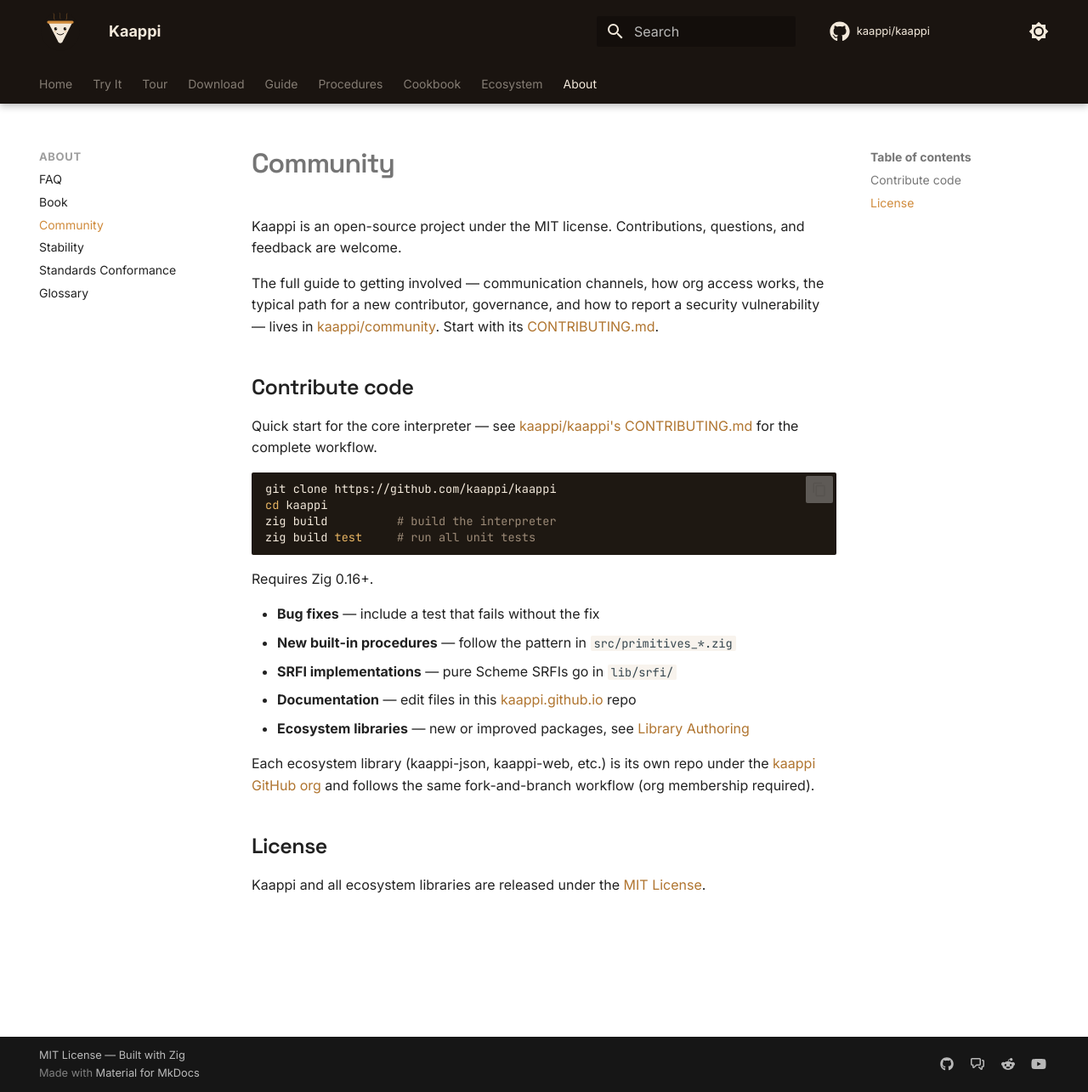
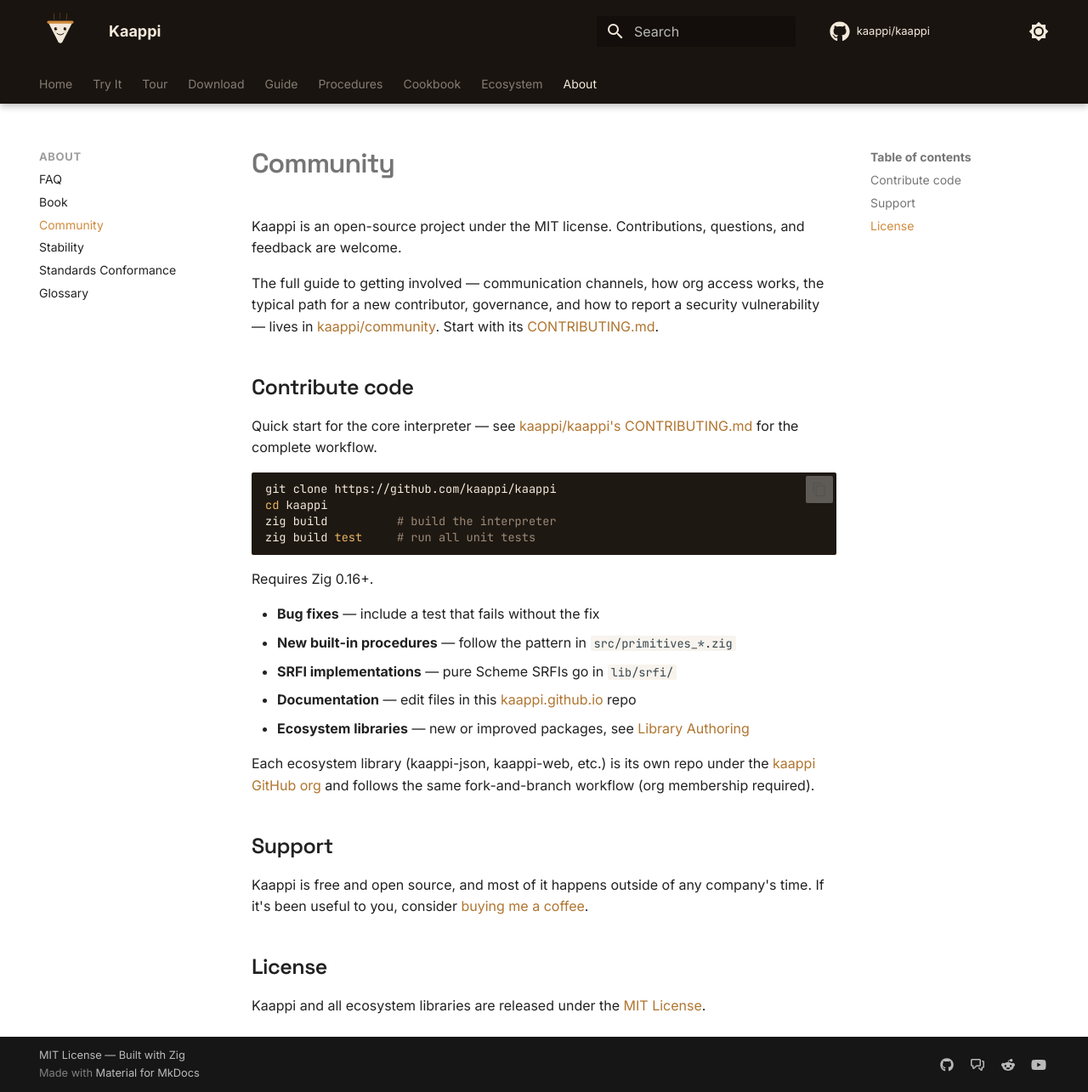
Before and after one commit to kaappi/kaappi.github.io, an MkDocs documentation site: the page built from docs/community.md, in a window 1280 px wide and 1285 px high. Shown: the whole window at 85% size. Built offline with MkDocs 1.6.1 and Material for MkDocs 9.7.7, drawn with Linux system fonts in a browser that asks for light colours; comment, search, counter and statistics services are not loaded.

Commit message:
Add Buy Me a Coffee link to homepage and community page
Signed-off-by: Baiju Muthukadan <baiju.m.mail@gmail.com>

```diff
--- a/docs/community.md
+++ b/docs/community.md
@@ -36,6 +36,12 @@
 the [kaappi GitHub org](https://github.com/kaappi) and follows the same
 fork-and-branch workflow (org membership required).
 
+## Support
+
+Kaappi is free and open source, and most of it happens outside of any
+company's time. If it's been useful to you, consider
+[buying me a coffee](https://www.buymeacoffee.com/baiju).
+
 ## License
 
 Kaappi and all ecosystem libraries are released under the
--- a/overrides/home.html
+++ b/overrides/home.html
@@ -827,6 +827,7 @@
     <div class="kp-ctas">
       <a href="guide/installation/" class="kp-btn kp-btn--primary">Install Kaappi</a>
       <a href="https://github.com/orgs/kaappi/discussions" class="kp-btn kp-btn--ghost" target="_blank" rel="noopener">Join the discussion &rarr;</a>
+      <a href="https://www.buymeacoffee.com/baiju" class="kp-btn kp-btn--ghost" target="_blank" rel="noopener">Buy me a coffee</a>
     </div>
     <p class="kp-cap">Or <a href="playground/">try it in the browser</a> first.</p>
   </div>
```
